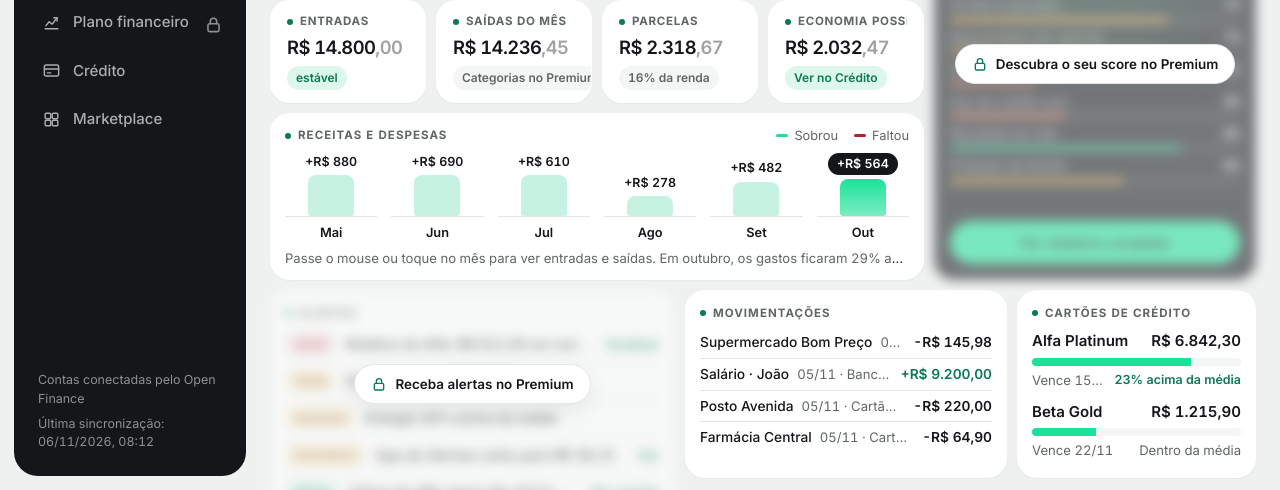
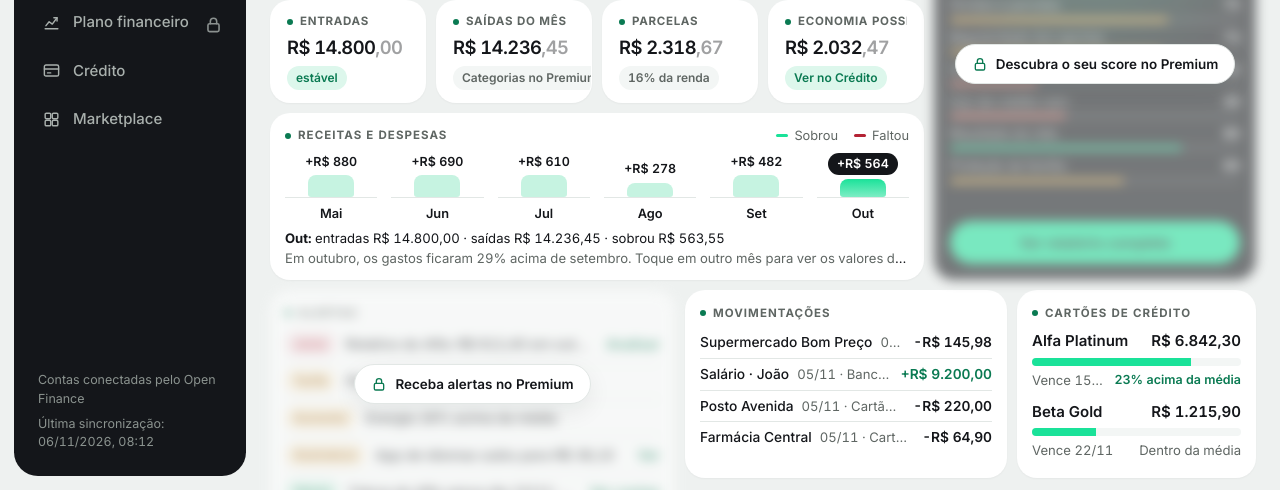
Before and after one commit to mallmannwilliam-svg/neo-demo, a plain HTML site: page index.html in a window 1280 px wide. Shown: the part 310-800 px from the top of the page. Drawn offline with Linux system fonts and the light colour scheme.

Commit message:
Meses do gráfico de receitas e despesas respondem ao toque
Co-Authored-By: Claude Opus 5.5 <noreply@anthropic.com>
Claude-Session: https://claude.ai/code/session_01BbTuMau9rrRa2pFgXMvxSG

```diff
--- a/index.html
+++ b/index.html
@@ -711,6 +711,10 @@ body.hide-vals .cents{display:none}
 @media (max-width:760px){.side .nav-btn .lk{background:#3A3F45;color:#F2F4F5;top:3px}.side .nav-btn[aria-current="page"] .lk{background:#0B0D0F;color:#1AE299}
   .hm.v2{grid-template-areas:"saldo saldo" "chart chart" "score score" "alert alert" "pend pend" "tx tx" "k1 k2" "k3 k4" "cart cart"!important}
   .top>.who{display:flex;gap:8px;align-items:center}.eye-btn{width:36px;height:36px}}
+.rb-c[data-chm]{cursor:pointer;-webkit-tap-highlight-color:transparent;border-radius:10px}
+.rb-c[data-chm]:focus-visible{outline:2px solid var(--accent);outline-offset:2px}
+@media (hover:hover){.rb-c[data-chm]:not(.on):hover i{filter:brightness(.93)}}
+@media (max-width:760px){.hm.v2 .rb-v{font-size:.66rem;letter-spacing:-.01em}.hm.v2 .rb-c.on .rb-v{padding:2px 5px}.hm.v2 .rb{gap:4px}}
 </style>
 
 <div class="app">
@@ -1024,10 +1028,10 @@ function vHome(){
     <div class="col" style="gap:10px">${cartoes.map(c=>{const d=(c.usado-c.media)/c.media*100;return `<div><div class="li0"><span class="grow"><b>${c.nome.replace("Banco ","")}</b></span><b>${R(c.usado)}</b></div><div class="prog" style="margin:5px 0"><b style="width:${c.usado/c.limite*100}%"></b></div><div class="li0 small"><span class="grow muted">Vence ${c.venc}</span>${d>10?`<button class="link warn" style="font-size:.78rem" data-go="gastos">${P(d,0)}% acima da média</button>`:`<span class="muted">Dentro da média</span>`}</div></div>`}).join('')}</div></div>`;
   const maxM=Math.max(...meses.flatMap(m=>[m[1],m[2]]));
   /* Home nova: resultado de cada mês (entradas menos saídas), positivo para cima e negativo para baixo */
-  const res=meses.map(m=>m[1]-m[2]), maxR=Math.max(...res.map(Math.abs)), lastM=meses.length-1, k=v=>P(v/1000,1)+' mil';
+  const res=meses.map(m=>m[1]-m[2]), maxR=Math.max(...res.map(Math.abs)), lastM=meses.length-1, k=v=>P(v/1000,1)+' mil',selM=(S.chM!=null&&S.chM<meses.length)?S.chM:lastM;
   const chart=`<div class="card hc">${hd('Receitas e despesas','<span class="legend"><span><i style="background:var(--accent)"></i>Sobrou</span><span><i style="background:var(--neg)"></i>Faltou</span></span>')}
-    <div class="rb">${meses.map((m,i)=>{const v=res[i],h=Math.abs(v)/maxR*100;return `<div class="rb-c${i===lastM?' on':''}" title="${m[0]}: entradas ${R(m[1])}, saídas ${R(m[2])}"><span class="rb-up">${v>=0?`<b class="rb-v">+${R0(v)}</b><i class="pos" style="height:${h}%"></i>`:''}</span><span class="rb-dn">${v<0?`<i class="neg" style="height:${h}%"></i><b class="rb-v neg">-${R0(-v)}</b>`:''}</span><span class="rb-m">${m[0]}</span><span class="rb-s">${k(m[1])} · ${k(m[2])}</span></div>`}).join('')}</div>
-    <p class="small t1" style="font-weight:400"><span class="muted">Passe o mouse ou toque no mês para ver entradas e saídas. Em outubro, os gastos ficaram 29% acima de setembro.</span></p></div>`;
+    <div class="rb">${meses.map((m,i)=>{const v=res[i],h=Math.abs(v)/maxR*100;return `<div class="rb-c${i===selM?' on':''}" data-chm="${i}" role="button" tabindex="0" aria-pressed="${i===selM}" aria-label="${m[0]}: entradas ${R(m[1])}, saídas ${R(m[2])}" title="${m[0]}: entradas ${R(m[1])}, saídas ${R(m[2])}"><span class="rb-up">${v>=0?`<b class="rb-v">+${R0(v)}</b><i class="pos" style="height:${h}%"></i>`:''}</span><span class="rb-dn">${v<0?`<i class="neg" style="height:${h}%"></i><b class="rb-v neg">-${R0(-v)}</b>`:''}</span><span class="rb-m">${m[0]}</span><span class="rb-s">${k(m[1])} · ${k(m[2])}</span></div>`}).join('')}</div>
+    <p class="small t1 rb-det" style="font-weight:400"><b>${meses[selM][0]}:</b> entradas ${R(meses[selM][1])} · saídas ${R(meses[selM][2])} · ${res[selM]>=0?'sobrou':'faltou'} ${R(Math.abs(res[selM]))}<br><span class="muted">${selM===lastM?'Em outubro, os gastos ficaram 29% acima de setembro. ':''}Toque em outro mês para ver os valores dele.</span></p></div>`;
   const pend=trans.filter(t=>t.cat===null);
   const pendC=`<div class="card hc pstrip">${pend.length?`<span class="ps-t"><span class="chip brand">${pend.length}</span><b>Gastos aguardando categoria</b></span><div class="ps-l">${pend.slice(0,2).map(t=>`<div class="ps-i"><span class="t1"><b>${R(-t.v)}</b> · ${t.desc}</span><span class="opts">${t.sug.map(c=>`<button class="opt" type="button" data-cat="${t.id}|${c}">${c}</button>`).join('')}</span></div>`).join('')}</div><button class="btn ps-b" type="button" data-act="pend-open">${pend.length>2?`Ver todos (${pend.length})`:'Categorizar'}</button>`:`<span class="ps-t"><span class="chip pos">0</span><b>Tudo categorizado.</b></span><span class="small muted">Os próximos gastos sem categoria aparecem aqui e no WhatsApp.</span>`}</div>`;
   const alertC=`<div class="card hc">${hd('Alertas')}<div class="fl">
@@ -1807,6 +1811,8 @@ document.addEventListener('touchend',e=>{if(!swp) return;const p=e.changedTouche
   const ids=TABS.map(t=>t.id),j=ids.indexOf(S.tab)+(dx<0?1:-1);if(j<0||j>=ids.length) return;
   go(ids[j]);const v=document.getElementById('view');v.classList.remove('sw-l','sw-r');void v.offsetWidth;v.classList.add(dx<0?'sw-l':'sw-r')},{passive:true});
 
+document.addEventListener('click',e=>{const c=e.target.closest('[data-chm]');if(!c) return;S.chM=Number(c.dataset.chm);render()});
+document.addEventListener('keydown',e=>{const c=e.target.closest&&e.target.closest('[data-chm]');if(!c||(e.key!=='Enter'&&e.key!==' ')) return;e.preventDefault();S.chM=Number(c.dataset.chm);render();const n=document.querySelector('[data-chm="'+c.dataset.chm+'"]');n&&n.focus()});
 document.getElementById('pl-free').addEventListener('click',()=>setPlan(false));
 document.getElementById('pl-prem').addEventListener('click',()=>setPlan(true));
 
```
